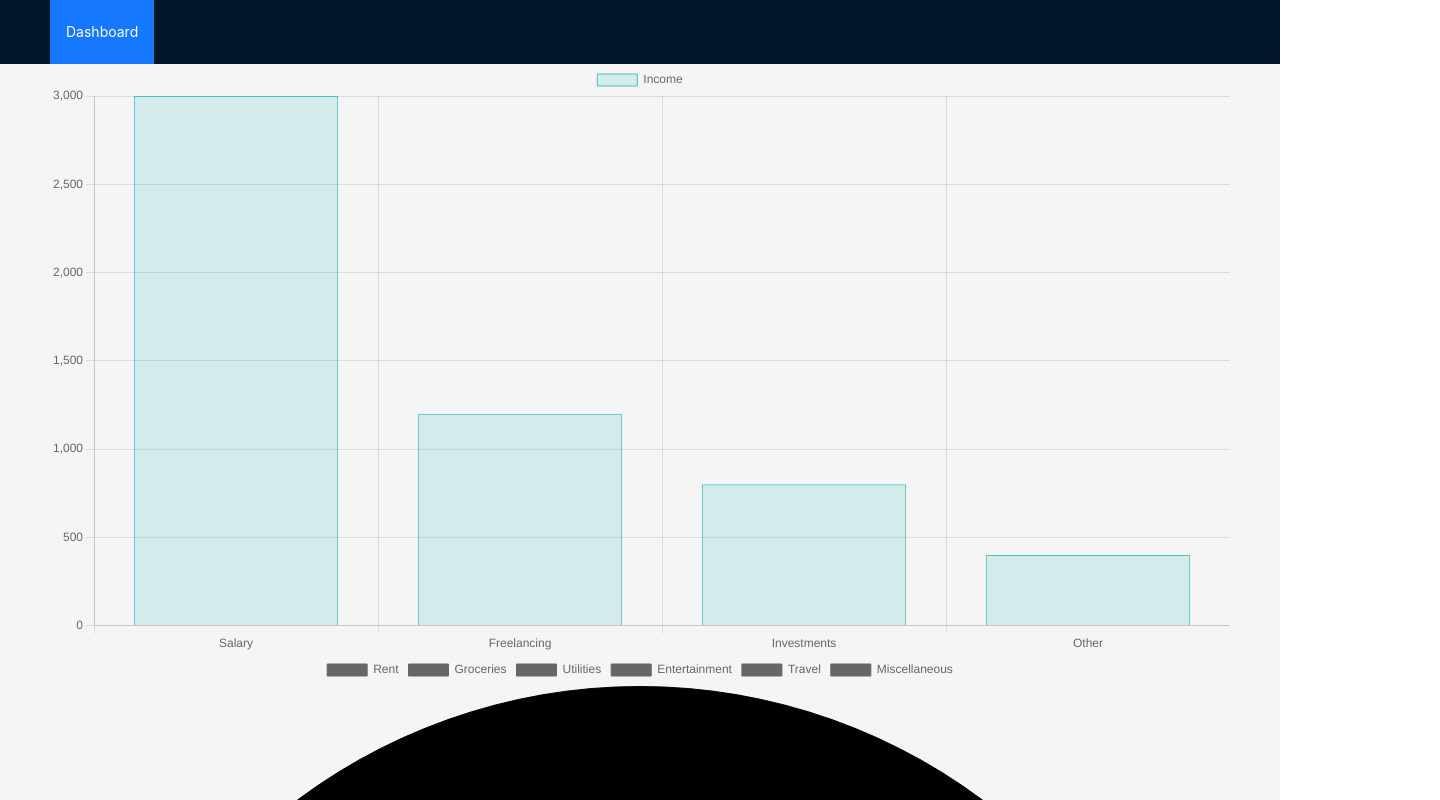
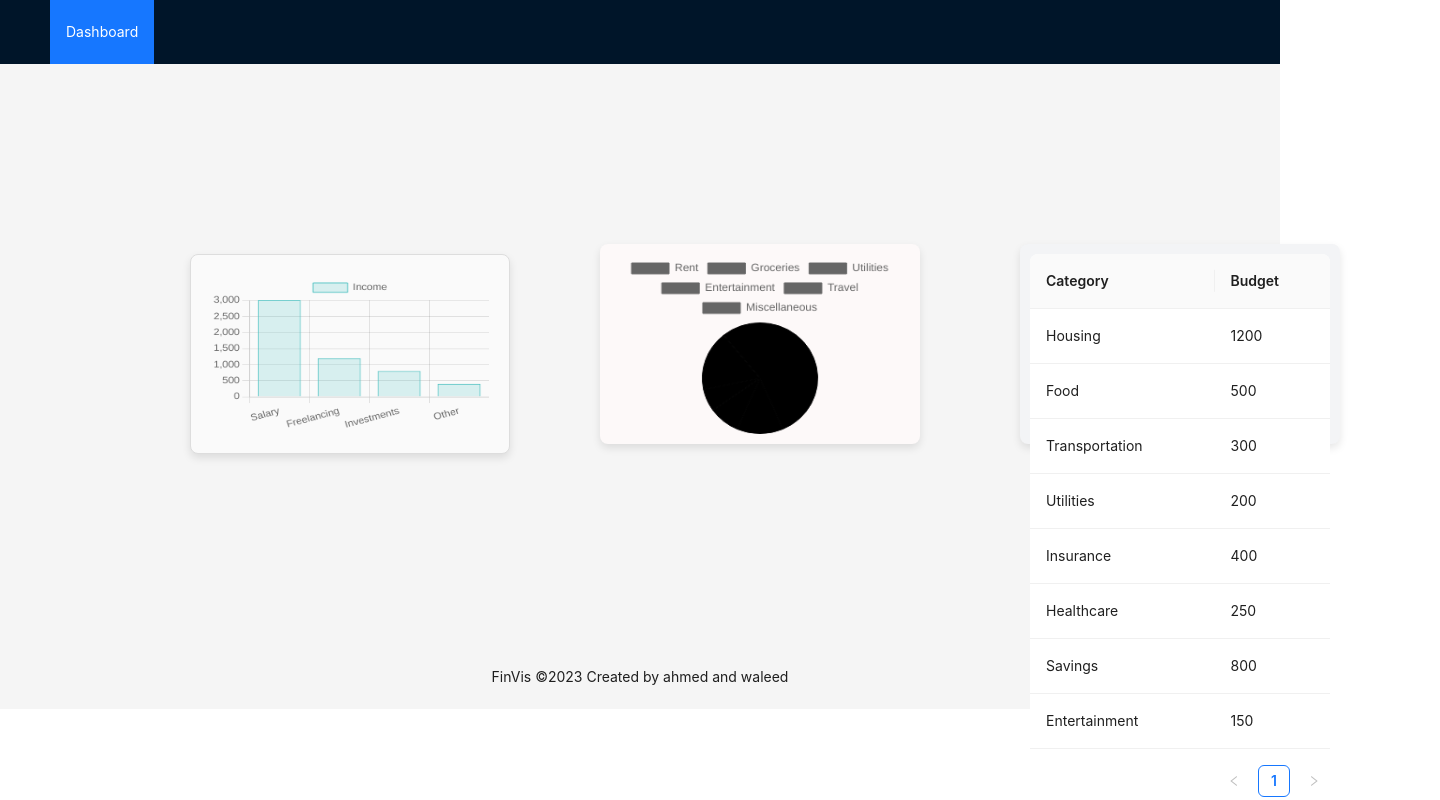
Before and after one commit to AhmedAlqarniGitHub/finvis, a React (Create React App) app: page / in a window 1280 px wide. Shown: the top 800 px of the page, 1440 px wide, since content can reach past the window. Built offline with nearby package versions, Linux system fonts and the light colour scheme.

Commit message:
stye added

```diff
--- a/src/components/BudgetCategory.js
+++ b/src/components/BudgetCategory.js
@@ -1,5 +1,7 @@
 import React from 'react';
 import { Table } from 'antd';
+import './style.css';
+
 
 const BudgetCategory = ({ data }) => {
   const columns = [
@@ -16,7 +18,7 @@ const BudgetCategory = ({ data }) => {
     // You can add more columns as needed
   ];
 
-  return <Table dataSource={data} columns={columns} />;
+  return <Table dataSource={data} columns={columns} className="budget-category"/>;
 };
 
 export default BudgetCategory;
--- a/src/components/Dashboard.js
+++ b/src/components/Dashboard.js
@@ -3,12 +3,15 @@ import { Layout, Menu } from 'antd';
 import IncomeChart from './IncomeChart';
 import ExpenseChart from './ExpenseChart';
 import BudgetCategory from './BudgetCategory';
+import './style.css';
+
+
 
 import incomeData from '../test_data/incomeData.json';
 import expenseData from '../test_data/expenseData.json';
 import budgetCategoryData from '../test_data/budgetCategoryData.json';
 
-const { Header, Content, Footer } = Layout;
+const { Header, Footer } = Layout;
 
 
 
@@ -23,15 +26,13 @@ const Dashboard = () => {
           {/* other menu items */}
         </Menu>
       </Header>
-      <Content style={{ padding: '0 50px' }}>
-        <div className="site-layout-content">
+        <div className="dashboard">
           {/* Content goes here */}
           <IncomeChart data={incomeData} />
           <ExpenseChart data={expenseData} />
           <BudgetCategory data={budgetCategoryData} />
         </div>
-      </Content>
-      <Footer style={{ textAlign: 'center' }}>FinVis ©2023 Created by YourName</Footer>
+      <Footer style={{ textAlign: 'center' }}>FinVis ©2023 Created by ahmed and waleed</Footer>
     </Layout>
   );
 };
--- a/src/components/ExpenseChart.js
+++ b/src/components/ExpenseChart.js
@@ -1,6 +1,8 @@
 import React from 'react';
 import { Pie } from 'react-chartjs-2';
 import { Chart as ChartJS, ArcElement, Tooltip, Legend } from 'chart.js';
+import './style.css';
+
 
 ChartJS.register(ArcElement, Tooltip, Legend);
 
@@ -19,7 +21,7 @@ const ExpenseChart = ({ data }) => {
     }],
   };
 
-  return <Pie data={chartData} />;
+  return <Pie data={chartData} className="expense-chart"/>;
 };
 
 export default ExpenseChart;
--- a/src/components/IncomeChart.js
+++ b/src/components/IncomeChart.js
@@ -1,6 +1,7 @@
 import React from 'react';
 import { Bar } from 'react-chartjs-2';
 import { Chart as ChartJS, CategoryScale, LinearScale, BarElement, Title, Tooltip, Legend } from 'chart.js';
+import './style.css';
 
 ChartJS.register(CategoryScale, LinearScale, BarElement, Title, Tooltip, Legend);
 
@@ -28,7 +29,7 @@ const IncomeChart = ({ data }) => {
     }
   };
 
-  return <Bar data={chartData} options={options} />;
+  return <Bar data={chartData} options={options} className="income-chart"/>;
 };
 
 export default IncomeChart;
--- /dev/null
+++ b/src/components/style.css
@@ -0,0 +1,47 @@
+.dashboard {
+    display: grid;
+    grid-template-columns: repeat(3, 1fr); /* Adjust the number of columns */
+    gap: 20px;
+    align-items: start;
+    padding: 20px;
+    width: 100%;
+    margin: 20vh;
+}
+
+@media (max-width: 768px) {
+    .dashboard {
+        grid-template-columns: 1fr; /* Stack them on smaller screens */
+    }
+}
+
+/* BudgetCategory.css */
+.budget-category {
+    padding: 10px;
+    background-color: #f3f4f6; /* Light grey background */
+    border-radius: 8px;
+    box-shadow: 0 4px 8px rgba(0, 0, 0, 0.1);
+    max-width: 25vw;
+    max-height: 25vh;
+}
+
+/* ExpenseChart.css */
+.expense-chart {
+    padding: 10px;
+    background-color: #fdf9f9;
+    border-radius: 8px;
+    box-shadow: 0 4px 8px rgba(0, 0, 0, 0.1);
+    max-width: 25vw;
+    max-height: 25vh;
+}
+
+/* IncomeChart.css */
+.income-chart {
+    padding: 20px;
+    margin: 10px;
+    border: 1px solid #ddd;
+    border-radius: 8px;
+    background-color: #fafafa;
+    box-shadow: 0 4px 8px rgba(0, 0, 0, 0.1);
+    max-width: 25vw;
+    max-height: 25vh;
+}
```
